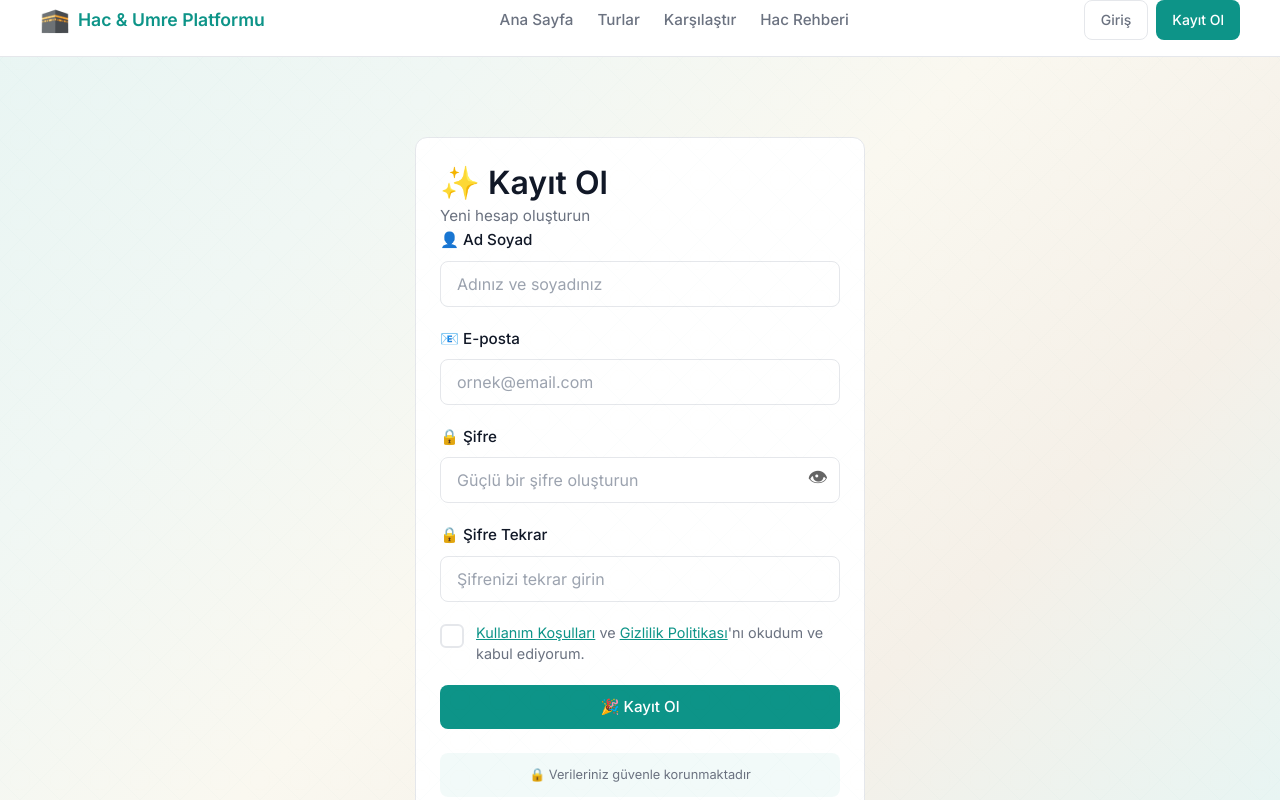
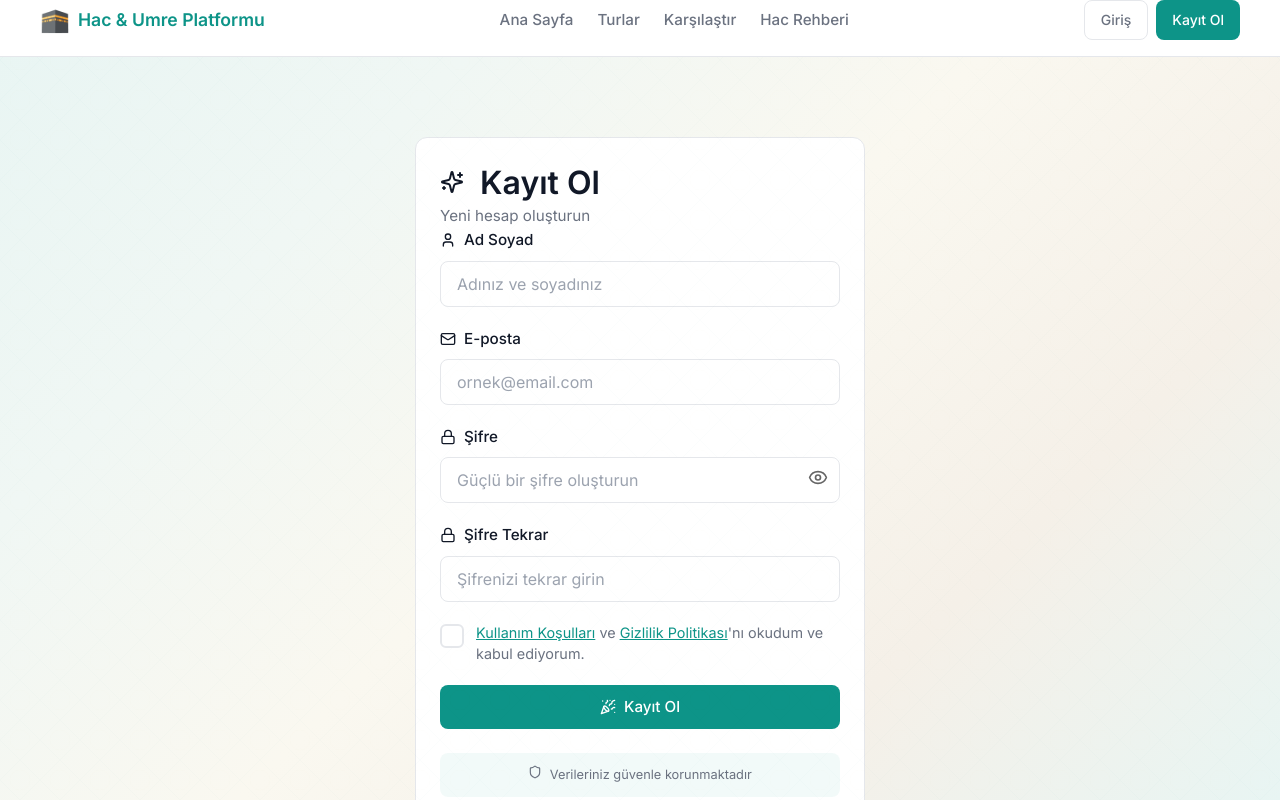
Before and after one commit to htas0443-max/hac-umre-platform, a React (Vite) app in the folder frontend/: page /register in a window 1280 px wide. Shown: the top 800 px of the page. Built offline with nearby package versions, Linux system fonts and the light colour scheme; no server answers; the HTML template or start-up script is replaced by a standard one.

Commit message:
feat: final icon cleanup - Login, Register, NotFound, TicketDetail updated

```diff
--- a/frontend/src/pages/Login.tsx
+++ b/frontend/src/pages/Login.tsx
@@ -1,6 +1,7 @@
 import React, { useState, useEffect } from 'react';
 import { useNavigate, Link } from 'react-router-dom';
 import { motion, AnimatePresence } from 'framer-motion';
+import { Lock, Mail, Eye, EyeOff, Key, AlertTriangle, Clock, Rocket, Shield } from 'lucide-react';
 import { useAuth } from '../AuthContext';
 
 // Login attempt tracking
@@ -131,7 +132,7 @@ export default function Login() {
           className="card"
           style={{ textAlign: 'center', padding: '2.5rem' }}
         >
-          <div style={{ fontSize: '4rem', marginBottom: '1rem' }}>⚠️</div>
+          <div style={{ marginBottom: '1rem' }}><AlertTriangle size={64} color="#DC2626" /></div>
           <h2 style={{ marginBottom: '1rem', color: 'var(--error-red)' }}>
             Hesap Geçici Olarak Kilitlendi
           </h2>
@@ -151,7 +152,7 @@ export default function Login() {
             className="btn btn-outline"
             style={{ marginBottom: '1rem', display: 'inline-block' }}
           >
-            📧 Şifre Sıfırlama Linki Gönder
+            <Mail size={16} style={{ marginRight: '0.5rem' }} /> Şifre Sıfırlama Linki Gönder
           </Link>
           <p style={{ fontSize: '0.85rem', color: 'var(--text-secondary)' }}>
             Acil erişim için IT desteğe ulaşın
@@ -183,7 +184,7 @@ export default function Login() {
             animate={{ opacity: 1 }}
             transition={{ delay: 0.3 }}
           >
-            🔐 Giriş Yap
+            <Lock size={24} style={{ marginRight: '0.5rem' }} /> Giriş Yap
           </motion.h2>
           <p className="card-subtitle">Hesabınıza giriş yapın</p>
         </div>
@@ -223,7 +224,7 @@ export default function Login() {
             animate={{ opacity: 1, x: 0 }}
             transition={{ delay: 0.4 }}
           >
-            <label className="form-label" htmlFor="email">📧 E-posta</label>
+            <label className="form-label" htmlFor="email" style={{ display: 'flex', alignItems: 'center', gap: '0.5rem' }}><Mail size={16} /> E-posta</label>
             <input
               type="email"
               id="email"
@@ -243,7 +244,7 @@ export default function Login() {
             animate={{ opacity: 1, x: 0 }}
             transition={{ delay: 0.5 }}
           >
-            <label className="form-label" htmlFor="password">🔒 Şifre</label>
+            <label className="form-label" htmlFor="password" style={{ display: 'flex', alignItems: 'center', gap: '0.5rem' }}><Lock size={16} /> Şifre</label>
             <div style={{ position: 'relative' }}>
               <input
                 type={showPassword ? 'text' : 'password'}
@@ -275,7 +276,7 @@ export default function Login() {
                 tabIndex={-1}
                 aria-label={showPassword ? 'Şifreyi gizle' : 'Şifreyi göster'}
               >
-                {showPassword ? '🙈' : '👁'}
+                {showPassword ? <EyeOff size={20} /> : <Eye size={20} />}
               </button>
             </div>
           </motion.div>
@@ -291,7 +292,7 @@ export default function Login() {
               style={{ color: 'var(--primary-teal)', fontSize: '0.9rem' }}
               data-testid="forgot-password-link"
             >
-              🔑 Şifremi unuttum
+              <Key size={14} style={{ marginRight: '0.25rem' }} /> Şifremi unuttum
             </Link>
           </motion.div>
 
@@ -307,7 +308,7 @@ export default function Login() {
             animate={{ opacity: 1 }}
             transition={{ delay: 0.6 }}
           >
-            {loading ? '⏳ Giriş yapılıyor...' : '🚀 Giriş Yap'}
+            {loading ? <><Clock size={16} style={{ marginRight: '0.5rem' }} /> Giriş yapılıyor...</> : <><Rocket size={16} style={{ marginRight: '0.5rem' }} /> Giriş Yap</>}
           </motion.button>
         </form>
 
@@ -326,7 +327,7 @@ export default function Login() {
           animate={{ opacity: 1 }}
           transition={{ delay: 0.65 }}
         >
-          🔒 SSL ile güvenli bağlantı
+          <Shield size={14} style={{ marginRight: '0.25rem' }} /> SSL ile güvenli bağlantı
         </motion.div>
 
         <motion.p
--- a/frontend/src/pages/NotFound.tsx
+++ b/frontend/src/pages/NotFound.tsx
@@ -1,5 +1,6 @@
 import { Link } from 'react-router-dom';
 import { motion } from 'framer-motion';
+import { Search, Home, Globe, MessageSquare } from 'lucide-react';
 
 export default function NotFound() {
     return (
@@ -23,7 +24,7 @@ export default function NotFound() {
                 animate={{ rotate: [0, -10, 10, -10, 0] }}
                 transition={{ duration: 2, repeat: Infinity, repeatDelay: 3 }}
             >
-                🔍
+                <Search size={96} color="var(--primary-teal)" />
             </motion.div>
 
             {/* Error Code */}
@@ -63,14 +64,14 @@ export default function NotFound() {
                     className="btn btn-primary"
                     style={{ textDecoration: 'none' }}
                 >
-                    🏠 Ana Sayfaya Dön
+                    <Home size={18} style={{ marginRight: '0.5rem' }} /> Ana Sayfaya Dön
                 </Link>
                 <Link
                     to="/tours"
                     className="btn btn-outline"
                     style={{ textDecoration: 'none' }}
                 >
-                    🕌 Turları Görüntüle
+                    <Globe size={18} style={{ marginRight: '0.5rem' }} /> Turları Görüntüle
                 </Link>
             </div>
 
@@ -83,7 +84,7 @@ export default function NotFound() {
                 border: '1px solid var(--border-color)'
             }}>
                 <p style={{ fontSize: '0.9rem', color: 'var(--text-secondary)' }}>
-                    🤖 Yardıma mı ihtiyacınız var?{' '}
+                    <MessageSquare size={16} style={{ marginRight: '0.25rem' }} /> Yardıma mı ihtiyacınız var?{' '}
                     <Link to="/chat" style={{ color: 'var(--primary-teal)' }}>
                         Hac Rehberi ile konuşun
                     </Link>
--- a/frontend/src/pages/Register.tsx
+++ b/frontend/src/pages/Register.tsx
@@ -1,6 +1,7 @@
 import React, { useState } from 'react';
 import { useNavigate, Link } from 'react-router-dom';
 import { motion, AnimatePresence } from 'framer-motion';
+import { User, Mail, Lock, Eye, EyeOff, Sparkles, Clock, PartyPopper, Shield, AlertTriangle } from 'lucide-react';
 import { useAuth } from '../AuthContext';
 import PasswordStrength from '../components/PasswordStrength';
 
@@ -91,7 +92,7 @@ export default function Register() {
             animate={{ opacity: 1 }}
             transition={{ delay: 0.3 }}
           >
-            ✨ Kayıt Ol
+            <Sparkles size={24} style={{ marginRight: '0.5rem' }} /> Kayıt Ol
           </motion.h2>
           <p className="card-subtitle">Yeni hesap oluşturun</p>
         </div>
@@ -118,7 +119,7 @@ export default function Register() {
             animate={{ opacity: 1, x: 0 }}
             transition={{ delay: 0.35 }}
           >
-            <label className="form-label" htmlFor="fullName">👤 Ad Soyad</label>
+            <label className="form-label" htmlFor="fullName" style={{ display: 'flex', alignItems: 'center', gap: '0.5rem' }}><User size={16} /> Ad Soyad</label>
             <input
               type="text"
               id="fullName"
@@ -138,7 +139,7 @@ export default function Register() {
             animate={{ opacity: 1, x: 0 }}
             transition={{ delay: 0.4 }}
           >
-            <label className="form-label" htmlFor="email">📧 E-posta</label>
+            <label className="form-label" htmlFor="email" style={{ display: 'flex', alignItems: 'center', gap: '0.5rem' }}><Mail size={16} /> E-posta</label>
             <input
               type="email"
               id="email"
@@ -158,7 +159,7 @@ export default function Register() {
             animate={{ opacity: 1, x: 0 }}
             transition={{ delay: 0.5 }}
           >
-            <label className="form-label" htmlFor="password">🔒 Şifre</label>
+            <label className="form-label" htmlFor="password" style={{ display: 'flex', alignItems: 'center', gap: '0.5rem' }}><Lock size={16} /> Şifre</label>
             <div style={{ position: 'relative' }}>
               <input
                 type={showPassword ? 'text' : 'password'}
@@ -190,7 +191,7 @@ export default function Register() {
                 tabIndex={-1}
                 aria-label={showPassword ? 'Şifreyi gizle' : 'Şifreyi göster'}
               >
-                {showPassword ? '🙈' : '👁'}
+                {showPassword ? <EyeOff size={20} /> : <Eye size={20} />}
               </button>
             </div>
             {/* Password Strength Indicator */}
@@ -203,7 +204,7 @@ export default function Register() {
             animate={{ opacity: 1, x: 0 }}
             transition={{ delay: 0.6 }}
           >
-            <label className="form-label" htmlFor="confirmPassword">🔒 Şifre Tekrar</label>
+            <label className="form-label" htmlFor="confirmPassword" style={{ display: 'flex', alignItems: 'center', gap: '0.5rem' }}><Lock size={16} /> Şifre Tekrar</label>
             <input
               type={showPassword ? 'text' : 'password'}
               id="confirmPassword"
@@ -217,7 +218,7 @@ export default function Register() {
               data-testid="register-confirm-password-input"
             />
             {!passwordsMatch && (
-              <span className="input-error-text">⚠️ Şifreler eşleşmiyor</span>
+              <span className="input-error-text" style={{ display: 'flex', alignItems: 'center', gap: '0.25rem' }}><AlertTriangle size={14} /> Şifreler eşleşmiyor</span>
             )}
           </motion.div>
 
@@ -256,7 +257,7 @@ export default function Register() {
             animate={{ opacity: 1 }}
             transition={{ delay: 0.7 }}
           >
-            {loading ? '⏳ Kayıt yapılıyor...' : '🎉 Kayıt Ol'}
+            {loading ? <><Clock size={16} style={{ marginRight: '0.5rem' }} /> Kayıt yapılıyor...</> : <><PartyPopper size={16} style={{ marginRight: '0.5rem' }} /> Kayıt Ol</>}
           </motion.button>
         </form>
 
@@ -275,7 +276,7 @@ export default function Register() {
           animate={{ opacity: 1 }}
           transition={{ delay: 0.75 }}
         >
-          🔒 Verileriniz güvenle korunmaktadır
+          <Shield size={14} style={{ marginRight: '0.25rem' }} /> Verileriniz güvenle korunmaktadır
         </motion.div>
 
         <motion.p
```
Also changed, not shown: frontend/src/pages/TicketDetail.tsx (+27 -16 lines).
